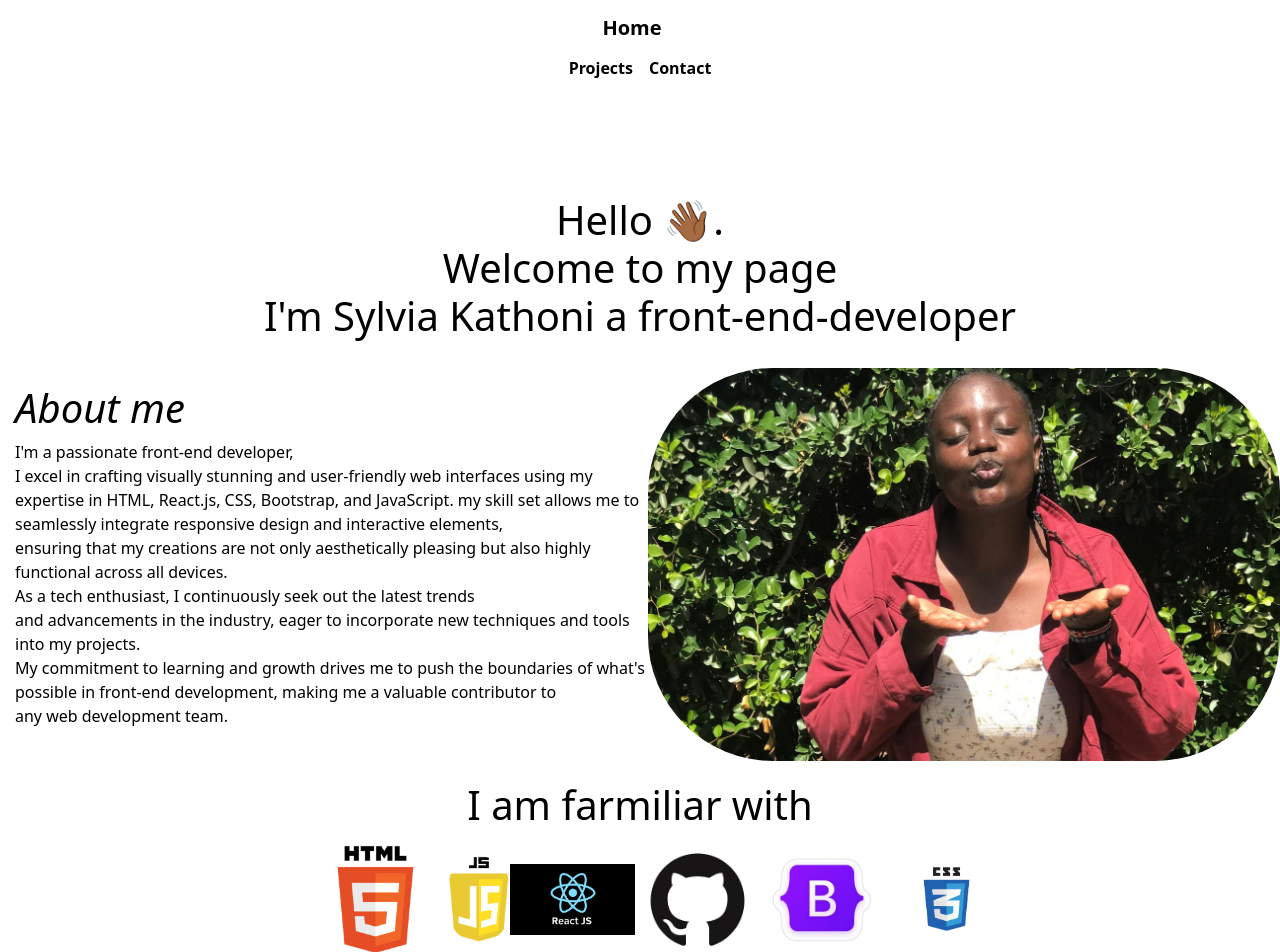
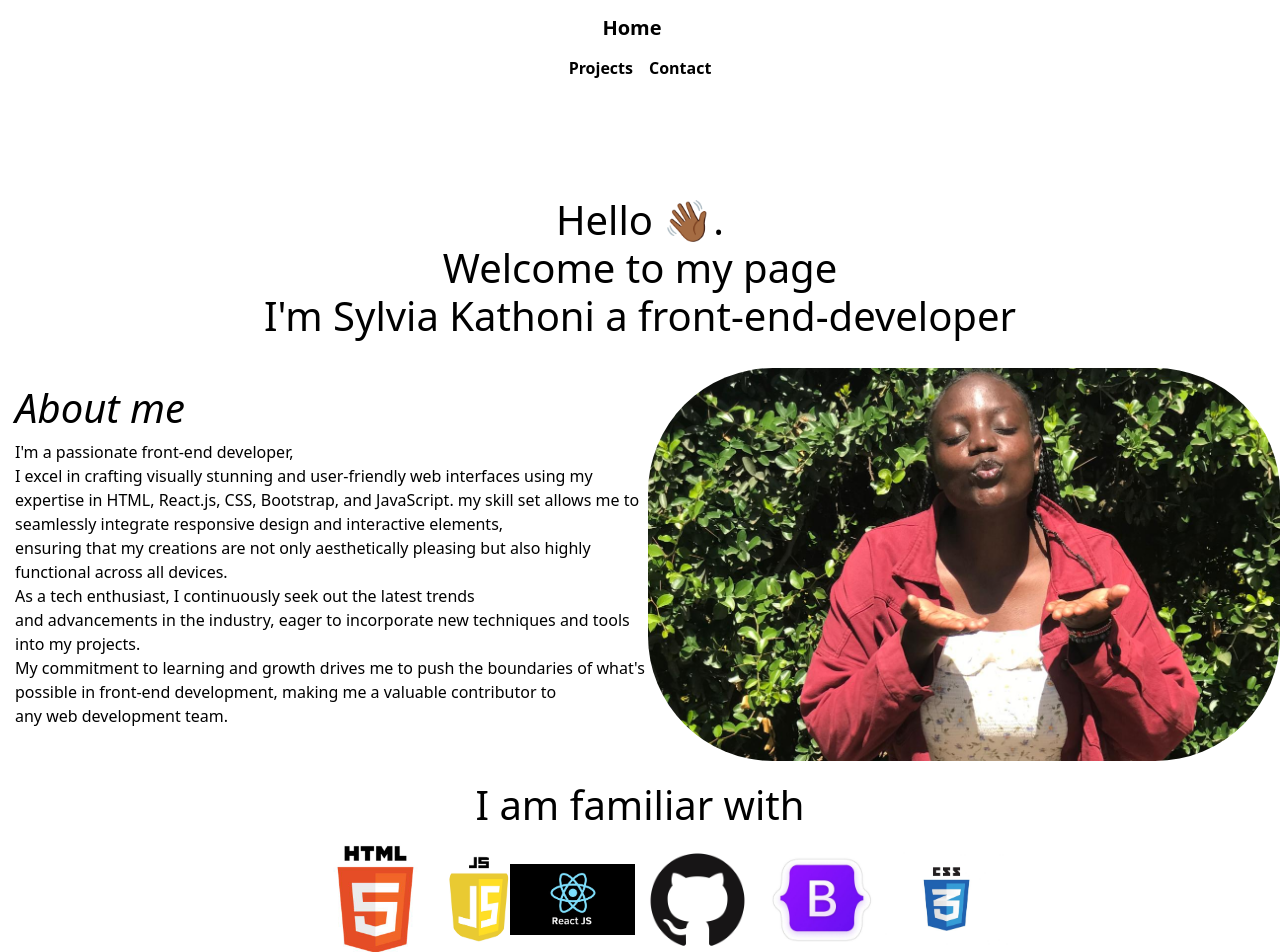
Before and after one commit to Kathoni/Portfolio, a React (Create React App) app: page / in a window 1280 px wide. Shown: the top 952 px of the page. Built offline with nearby package versions, Linux system fonts and the light colour scheme.

Commit message:
spelling error

```diff
--- a/src/pages/Home.jsx
+++ b/src/pages/Home.jsx
@@ -55,7 +55,7 @@ function Home() {
             </section>
             <section
             style={{ textAlign: "center" }}>
-                <h1>I am farmiliar with</h1>
+                <h1>I am familiar with</h1>
                 <ul>
                     <li style={{
                         listStyle: "none",
```
